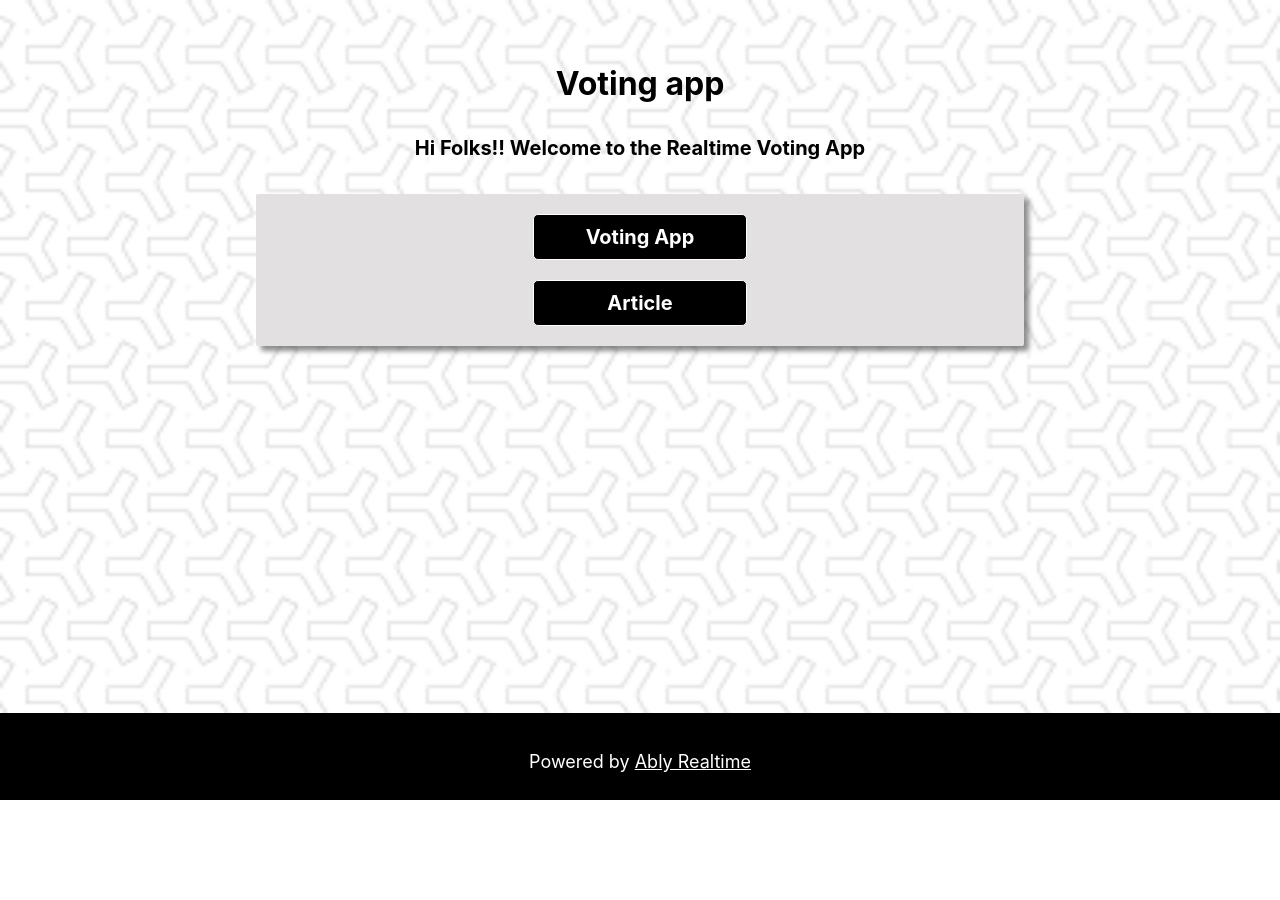
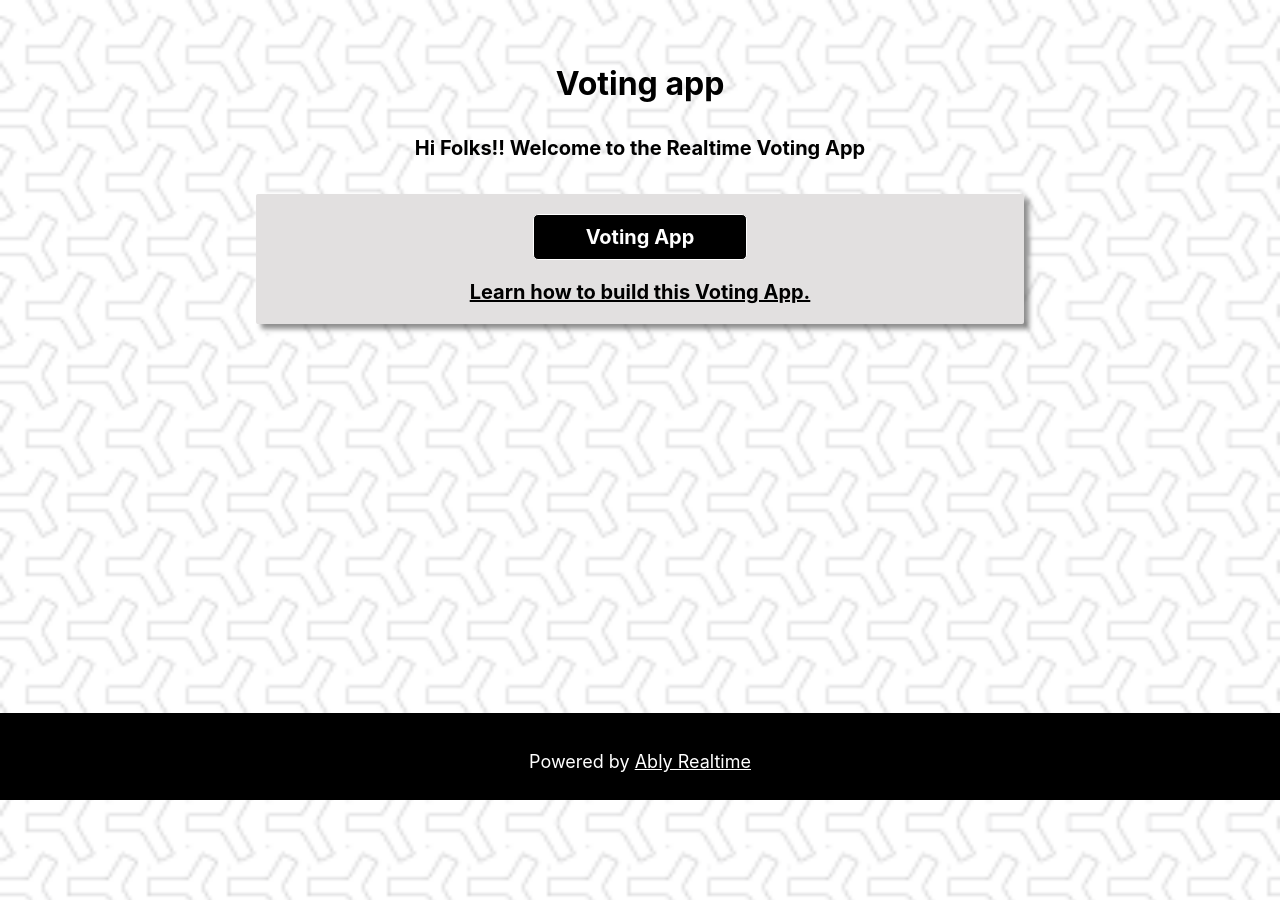
Before and after one commit to akashgupta1116/realtime-voting-reactjs, a React (Create React App) app in the folder voting-app/: page / in a window 1280 px wide. Before the commit the page ends 800 px from the top, so only its background shows below. Built offline with nearby package versions, Linux system fonts and the light colour scheme.

Commit message:
link for article and clean up of connections

```diff
--- a/voting-app/src/App.css
+++ b/voting-app/src/App.css
@@ -3,6 +3,7 @@
   background-repeat: repeat-y;
   background-image: url('./image/y-so-serious-white.png');
   background-size: 100vw;
+  padding-bottom: 100px;
 }
 
 .main-container {
@@ -52,6 +53,13 @@
   border: 1px solid black;
   text-decoration: none;
 }
+.article{
+  margin-top: 20px;
+  font-size: 20px;
+  color: black;
+  font-weight: 700;
+}
+
 
 .footer {
   text-align: center;
@@ -77,4 +85,7 @@
   .show-stats-btn {
     font-size: 10px;
   }
+  .article{
+    font-size: 10px;
+  }
 }
--- a/voting-app/src/components/Dashboard.js
+++ b/voting-app/src/components/Dashboard.js
@@ -2,7 +2,10 @@ import React, { Component } from "react";
 import * as Ably from "ably";
 import { Doughnut } from "react-chartjs-2";
 
+let realTime = null;
+let myVotingChannel = null;
 class Dashboard extends Component {
+
   state = {
     votes: {
       barcelona: 0,
@@ -12,10 +15,10 @@ class Dashboard extends Component {
   };
 
   componentDidMount() {
-    const realTime = new Ably.Realtime({ authUrl: "/subscribe" });
+    realTime = new Ably.Realtime({ authUrl: "/subscribe" });
     realTime.connection.once("connected", () => {
       // create the channel object
-      const myVotingChannel = realTime.channels.get("Voting-App");
+      myVotingChannel = realTime.channels.get("Voting-App");
       myVotingChannel.subscribe("vote", (msg) => {
         this.setState({
           votes: {
@@ -26,7 +29,10 @@ class Dashboard extends Component {
       });
     });
   }
-
+  componentWillUnmount(){
+    myVotingChannel.unsubscribe();
+    realTime.connection.off();
+  }
   render() {
     const data = {
       labels: ["Barcelona", "Real Madrid", "Juventus"],
--- a/voting-app/src/components/Main.js
+++ b/voting-app/src/components/Main.js
@@ -9,7 +9,7 @@ const Main = () => (
       <Link to="/voting" target="_blank" className="show-stats-btn">
         Voting App
       </Link>
-      <a href="#" target="blank" className="show-stats-btn">Article</a>
+      <a href="#" target="blank" className="article">Learn how to build this Voting App.</a>
     </div>
     <div className="footer">
       <p>Powered by <a href="https://www.ably.io/" target = "blank">Ably Realtime</a></p>
--- a/voting-app/src/components/Voting.js
+++ b/voting-app/src/components/Voting.js
@@ -3,7 +3,8 @@ import * as Ably from "ably";
 import "./voting.css";
 import Dashboard from './Dashboard';
 
-
+let realTime = null;
+let myVotingChannel= null;
 class Voting extends Component {
   state = {
     cards: [
@@ -14,25 +15,30 @@ class Voting extends Component {
     flipped: null,
   };
 
+  componentDidMount(){
+    realTime = new Ably.Realtime({ authUrl: "/publish" });
+    realTime.connection.once("connected", () => {
+       // create the channel object
+       myVotingChannel = realTime.channels.get("Voting-App");
+    });
+  }
   clickHandler = (card) => {
     if (this.state.flipped) {
       return;
     }
 
-    const realTime = new Ably.Realtime({ authUrl: "/publish" });
-    realTime.connection.once("connected", () => {
-      // create the channel object
-      const myVotingChannel = realTime.channels.get("Voting-App");
+
       myVotingChannel.publish("vote", card.value, (err) => {
         console.log("err", err);
       });
-    });
 
     this.setState({
       flipped: card,
     });
   };
-
+  componentWillUnmount(){
+    realTime.connection.off();
+  }
   render() {
     const hasVoted = !!this.state.flipped;
     return (
--- a/voting-app/src/components/voting.css
+++ b/voting-app/src/components/voting.css
@@ -98,4 +98,5 @@
   color: black;
   border: 1px solid black;
   text-decoration: none;
+  cursor: pointer;
 }
```
